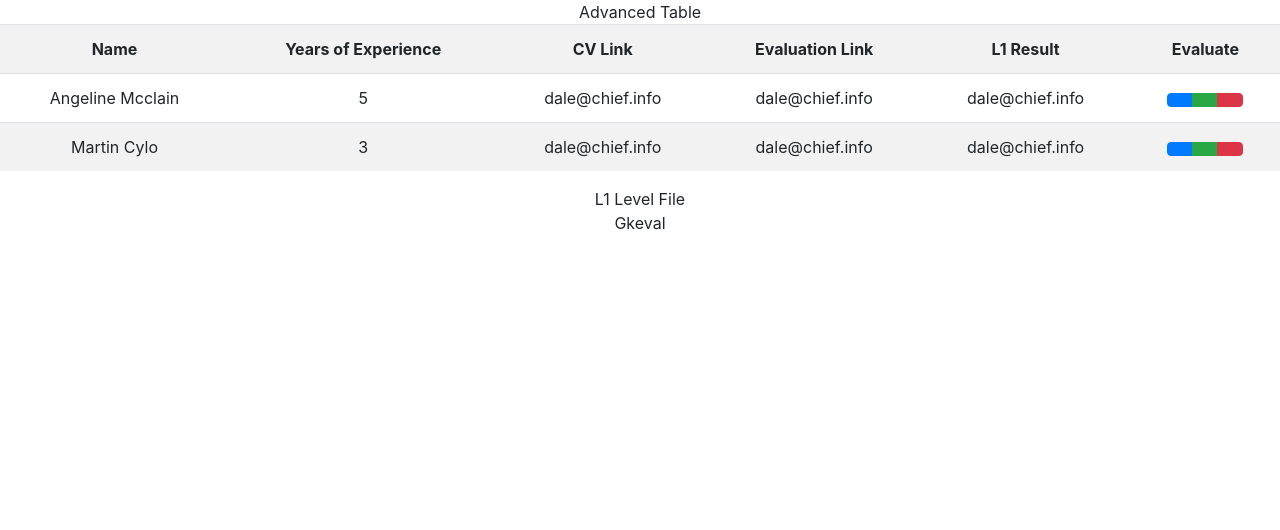
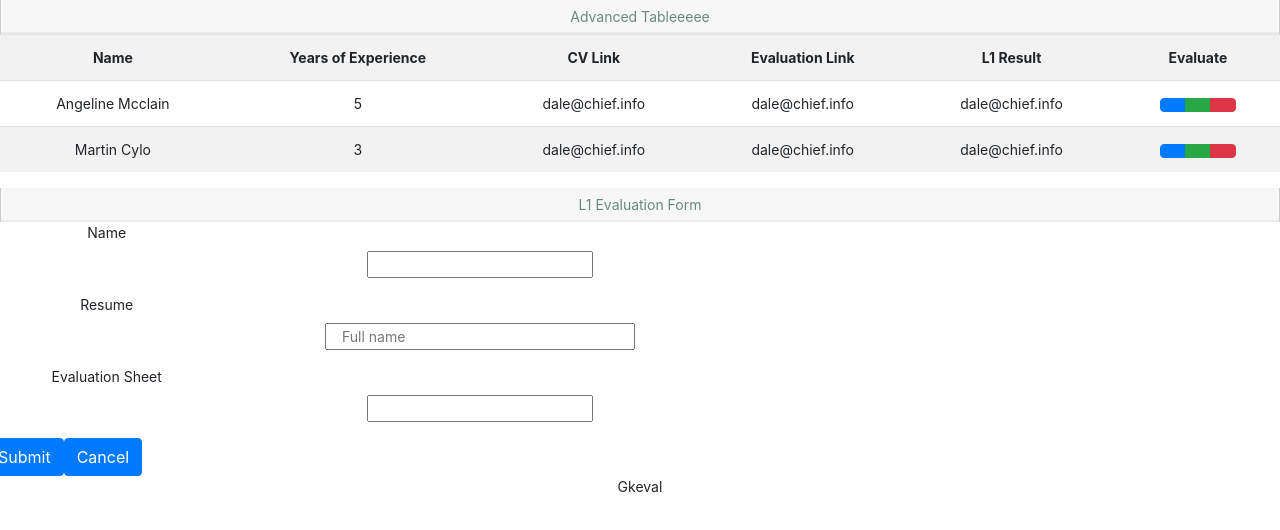
Before and after one commit to gaurimadkar/Module3, a React (Create React App) app: page / in a window 1280 px wide. Shown: the top 530 px of the page. Built offline with nearby package versions, Linux system fonts and the light colour scheme.

Commit message:
Added component files

```diff
--- a/src/App.css
+++ b/src/App.css
@@ -1,3 +1,27 @@
 .App {
   text-align: center;
 }
+body {
+  color: #797979;
+  background: #eeeeee;
+  font-family: 'Lato', sans-serif;
+  padding: 0px !important;
+  margin: 0px !important;
+  font-size:14px !important;
+}
+.panel-heading{
+  background: #F7F7F7;
+  color: #688a7e;
+  line-height: 34px;
+  padding: 0 15px;
+  min-height: 34px;
+  border-left: 1px solid #ccc;
+  border-right: 1px solid #ccc;
+  -webkit-border-radius: 0px;
+  -moz-border-radius: 0px;
+  border-radius: 0px;
+  position: relative;
+  box-shadow: inset 0 -2px 0 rgba(0,0,0,.05);
+  -moz-box-shadow: inset 0 -2px 0 rgba(0,0,0,.05);
+  -webkit-box-shadow: inset 0 -2px 0 rgba(0,0,0,.05);
+}
--- /dev/null
+++ b/src/components/Button.js
@@ -0,0 +1,18 @@
+import React from 'react';
+import { Component } from 'react';
+
+class Button extends Component {
+  constructor(props) {
+    super(props);
+  }
+
+  render() {
+    return (
+      <div>
+         <button type="button" className="btn btn-primary">{this.props.ButtonName}</button>
+      </div>
+    );
+  }
+}
+
+export default Button;
--- a/src/components/Dashboard.js
+++ b/src/components/Dashboard.js
@@ -17,7 +17,7 @@ class Dashboard extends Component {
             <div class="col-lg-12">
               <section class="panel">
                 <header class="panel-heading">
-                  Advanced Table
+                  Advanced Tableeeee
               </header>
 
                 <table class="table table-striped table-advance table-hover">
--- /dev/null
+++ b/src/components/DropDown.js
@@ -0,0 +1,30 @@
+import React from 'react';
+import { Component } from 'react';
+
+class DropDown extends Component {
+  constructor(props) {
+    super(props);
+  }
+
+  render() {
+    return (
+
+      <div>
+        <div className="dropdown">
+          <button className="btn btn-primary dropdown-toggle" type="button" data-toggle="dropdown">Dropdown Example
+            <span className="caret"></span>
+          </button>
+          <ul className="dropdown-menu">
+            <li><a href="#">HTML</a></li>
+            <li><a href="#">CSS</a></li>
+            <li><a href="#">JavaScript</a></li>
+          </ul>
+        </div>
+      </div>
+
+
+    );
+  }
+}
+
+export default DropDown;
--- a/src/components/Gkeval.js
+++ b/src/components/Gkeval.js
@@ -11,11 +11,9 @@ class Gkeval extends Component {
 
   render() {
     return (
-      <form onSubmit={this.handleClick}>
-        <div className="header">
+        <div className="Gkeval">
         Gkeval
         </div>
-      </form>
 
     );
   }
--- /dev/null
+++ b/src/components/InputNumber.js
@@ -0,0 +1,19 @@
+import React from 'react';
+import { Component } from 'react';
+
+class InputNumber extends Component {
+  constructor(props) {
+    super(props);
+
+  }
+
+  render() {
+    return (
+      <div>
+        <input type="number" className="form-control" />
+      </div>
+    );
+  }
+}
+
+export default InputNumber;
--- a/src/components/L1eval.js
+++ b/src/components/L1eval.js
@@ -1,22 +1,74 @@
 import React from 'react';
 import { Component } from 'react';
+import Label from './Label';
+import TextBox from './TextBox';
+import DropDown from './DropDown';
+import InputNumber from './InputNumber';
+import TextArea from './TextArea';
+import Button from './Button';
+
+
 
 
 class L1eval extends Component {
   constructor(props) {
     super(props);
+    this.state = {
+      colId: 5
+    };
+
 
   }
 
+  render() {
+    const { colId } = this.props;
+    console.log(colId);
 
-  render() {
+
     return (
-      <form>
-        <div className="header">
-        L1 Level File
+      <div className="L1eval">
+        <div className="row">
+          <div className="col-lg-12">
+            <section className="panel">
+              <header className="panel-heading">
+                L1 Evaluation Form
+              </header>
+              <div className="panel-body">
+
+                <div className="form-group">
+                  <div className="col-sm-2">
+                    <Label LabelName={"Name"} />
+                  </div>
+                  <div className="col-sm-9">
+                    <TextBox />
+                  </div>
+                </div>
+                <div className="form-group">
+                  <div className="col-sm-2">
+                    <Label LabelName={"Resume"} />
+                  </div>
+                  <div className="col-sm-9">
+                    <TextBox title={'Full name'} className={'sm-4'} placeholder={'Full name'} />
+                  </div>
+                </div>
+                <div className="form-group">
+                  <div className="col-sm-2">
+                    <Label LabelName={"Evaluation Sheet"} />
+                  </div>
+                  <div className="col-sm-9">
+                    <TextBox />
+                  </div>
+                </div>
+                <div className="row">
+                  <Button ButtonName={"Submit"} />
+                  <Button ButtonName={"Cancel"} />
+                </div>
+
+              </div>
+            </section>
+          </div>
         </div>
-      </form>
-
+      </div>
     );
   }
 }
--- /dev/null
+++ b/src/components/Label.js
@@ -0,0 +1,24 @@
+import React from 'react';
+import { Component } from 'react';
+
+
+class Label extends Component {
+  constructor(props) {
+    super(props);
+
+  }
+
+  render() {
+    const {LabelName} = this.props;
+    return (
+      <form>
+        <div>
+          <label>{LabelName}</label>
+        </div>
+      </form>
+
+    );
+  }
+}
+
+export default Label;
--- /dev/null
+++ b/src/components/TextArea.js
@@ -0,0 +1,24 @@
+import React from 'react';
+import { Component } from 'react';
+
+
+class TextArea extends Component {
+  constructor(props) {
+    super(props);
+
+  }
+
+ // class="form-control" rows="5" id="comment"
+  render() {
+    return (
+      <form>
+        <div>
+          <textarea className="form-control" rows="5"></textarea>
+        </div>
+      </form>
+
+    );
+  }
+}
+
+export default TextArea;
--- /dev/null
+++ b/src/components/TextBox.js
@@ -0,0 +1,21 @@
+import React from 'react';
+import { Component } from 'react';
+
+class TextBox extends Component {
+  constructor(props) {
+    super(props);
+  }
+
+  render() {
+    const {className,placeholder} = this.props;
+    return (
+      <div>
+        <input type="text"
+          className={"col-" + className}
+          placeholder={placeholder} />
+      </div>
+    );
+  }
+}
+
+export default TextBox;
```
Also changed, not shown: src/App.js (+9 -2 lines).
